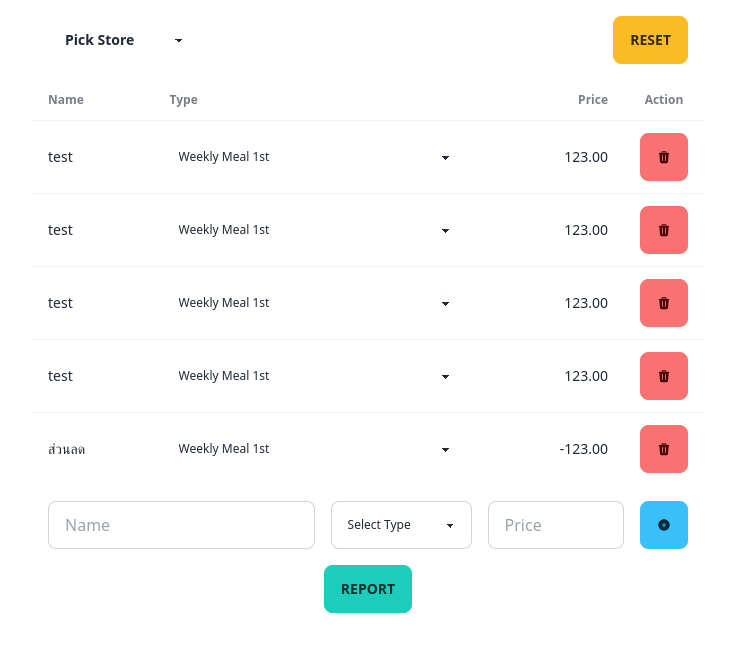
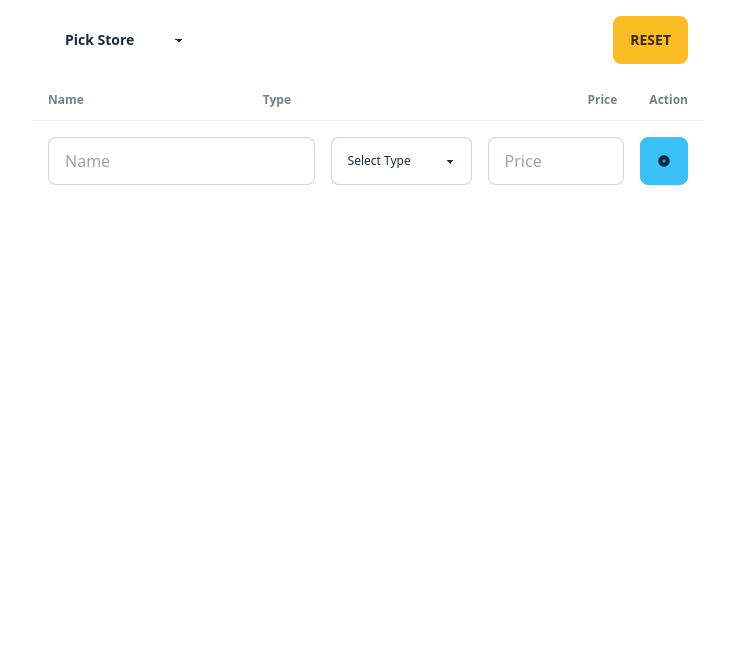
Before and after one commit to TonPC64/biset, a Vue app: page / in a window 1280 px wide. Shown: the top 652 px of the page, without its empty margins (272-1007 px from the left). Built offline with nearby package versions, Linux system fonts and the light colour scheme.

Commit message:
fix: remove example data

```diff
--- a/src/App.vue
+++ b/src/App.vue
@@ -125,13 +125,7 @@ export default defineComponent({
     return {
       store: null,
       input: defaultInput,
-      lists: [
-        { name: 'test', type: 'week1', price: 123 },
-        { name: 'test', type: 'week1', price: 123 },
-        { name: 'test', type: 'week1', price: 123 },
-        { name: 'test', type: 'week1', price: 123 },
-        { name: 'ส่วนลด', type: 'week1', price: -123 },
-      ] as Input[],
+      lists: [] as Input[],
       types: [
         { text: 'Weekly Meal 1st', value: 'week1' },
         { text: 'Weekly Meal 2nd', value: 'week2' },
```
